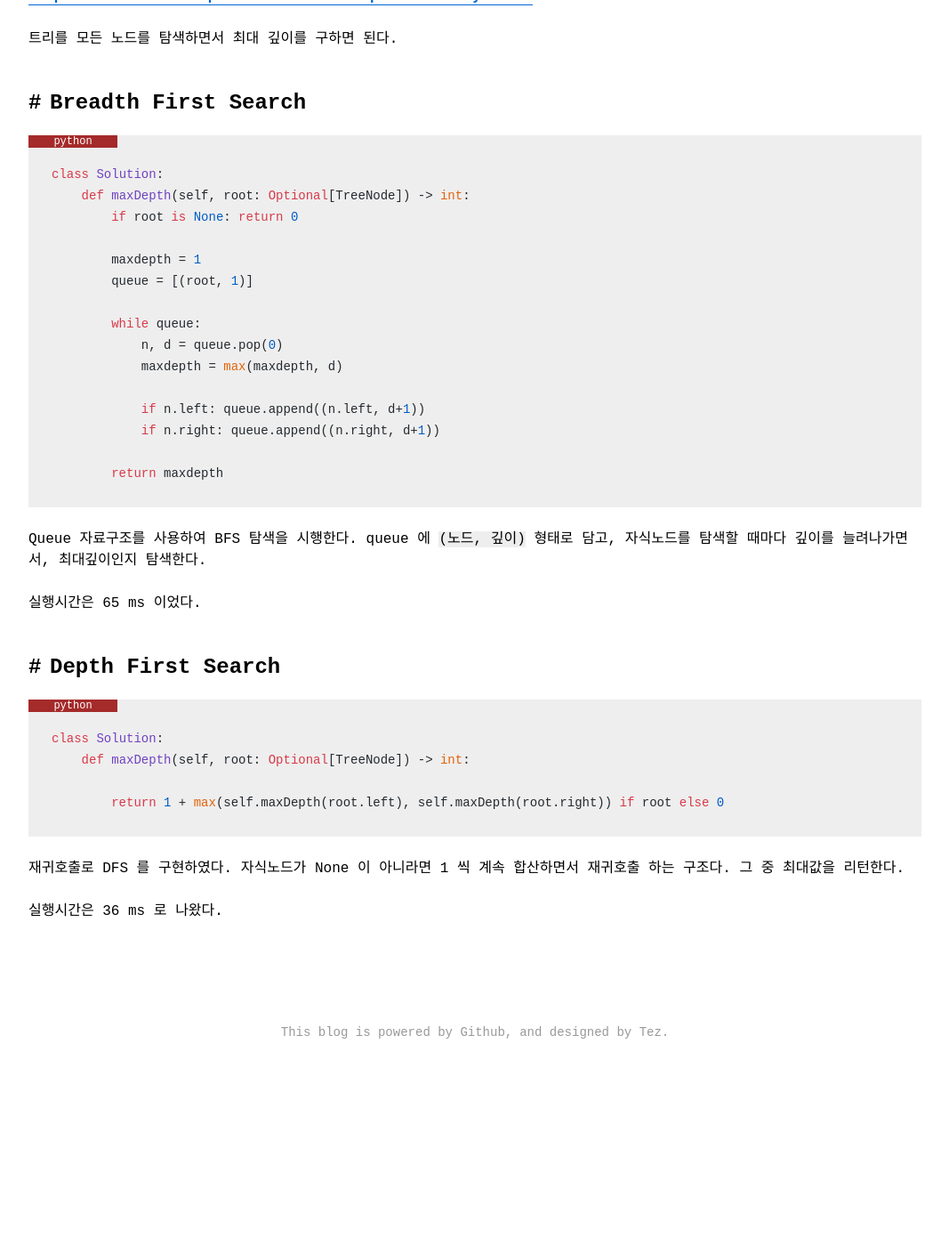
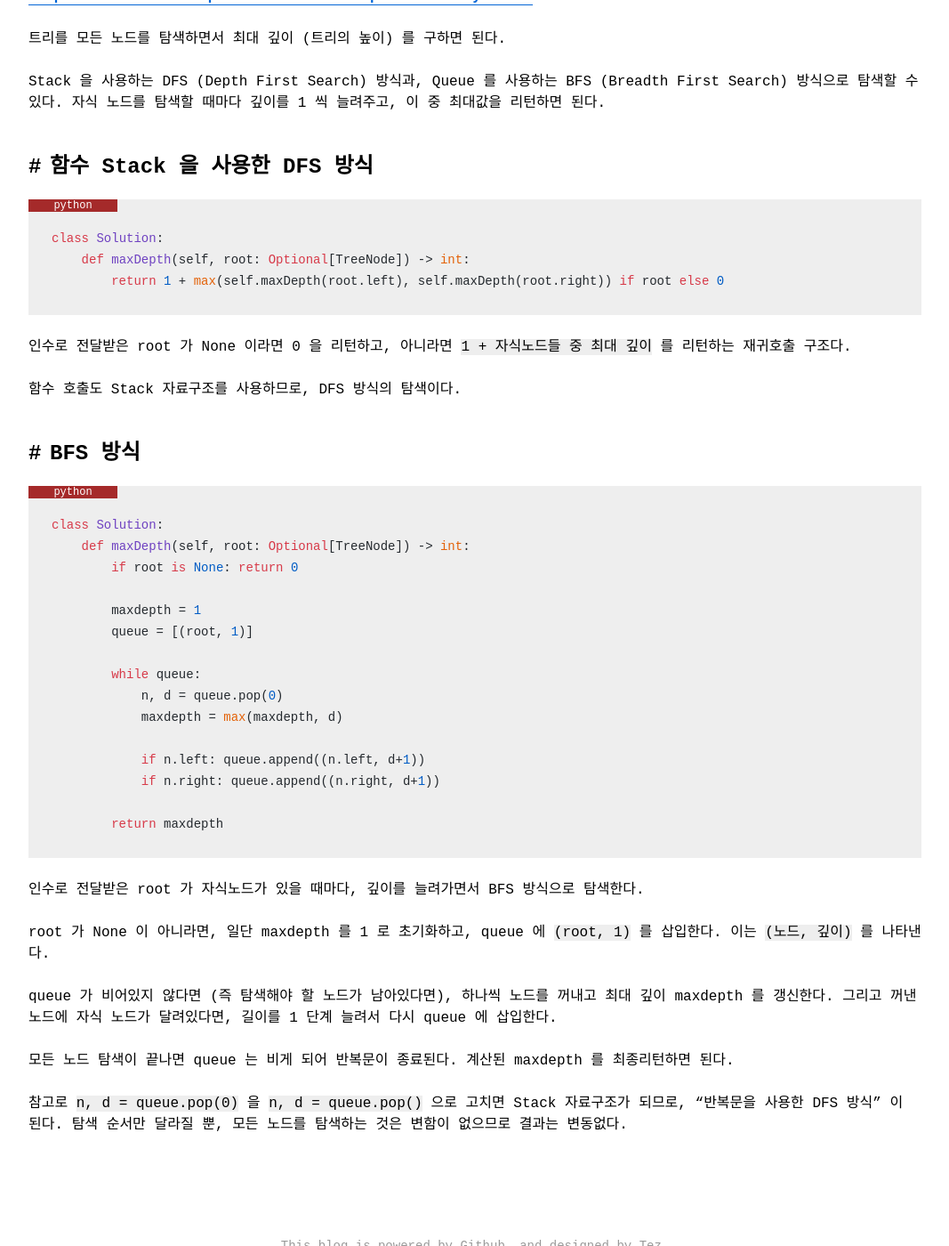
Before and after one commit to tezblog/tezblog.github.io, a Jekyll site: the page built from _posts/leetcode/0104-01-01-leetcode-maximum-depth-of-binary-tree.md, in a window 1280 px wide and 1400 px high, scrolled down 314 px. Shown: the whole window at 89% size, without its empty margins (106-1173 px from the left). Built offline with Jekyll 4.4.1, drawn with Linux system fonts in a browser that asks for light colours; nearby versions of some CDN libraries; some web fonts are replaced; comment, search, counter and statistics services are not loaded; a style sheet for code colours, icons or effects is not loaded; before the commit the page ends 1531 px from its top, so only the background shows below that.

Commit message:
modified

````diff
--- a/_posts/leetcode/0104-01-01-leetcode-maximum-depth-of-binary-tree.md
+++ b/_posts/leetcode/0104-01-01-leetcode-maximum-depth-of-binary-tree.md
@@ -2,16 +2,31 @@
 layout: post
 title: "104. Maximum Depth of Binary Tree"
 updated: 2021-08-26
-tags: [leetcode,easy,tree,depth_first_search,breadth_first_search,binary_tree]
+tags: [leetcode,graph]
 ---
 
 ## 문제
 
 [https://leetcode.com/problems/maximum-depth-of-binary-tree/](https://leetcode.com/problems/maximum-depth-of-binary-tree/)
 
-트리를 모든 노드를 탐색하면서 최대 깊이를 구하면 된다.
+트리를 모든 노드를 탐색하면서 최대 깊이 (트리의 높이) 를 구하면 된다.
 
-## Breadth First Search
+Stack 을 사용하는 DFS (Depth First Search) 방식과, Queue 를 사용하는 BFS (Breadth First Search) 방식으로 탐색할 수 있다. 자식 노드를 탐색할 때마다 깊이를 1 씩 늘려주고, 이 중 최대값을 리턴하면 된다.
+
+## 함수 Stack 을 사용한 DFS 방식
+
+```py
+class Solution:
+    def maxDepth(self, root: Optional[TreeNode]) -> int:
+        return 1 + max(self.maxDepth(root.left), self.maxDepth(root.right)) if root else 0
+```
+{:.python}
+
+인수로 전달받은 root 가 None 이라면 0 을 리턴하고, 아니라면 `1 + 자식노드들 중 최대 깊이` 를 리턴하는 재귀호출 구조다.
+
+함수 호출도 Stack 자료구조를 사용하므로, DFS 방식의 탐색이다.
+
+## BFS 방식
 
 ```py
 class Solution:
@@ -32,20 +47,12 @@ class Solution:
 ```
 {:.python}
 
-Queue 자료구조를 사용하여 BFS 탐색을 시행한다. queue 에 `(노드, 깊이)` 형태로 담고, 자식노드를 탐색할 때마다 깊이를 늘려나가면서, 최대깊이인지 탐색한다.
+인수로 전달받은 root 가 자식노드가 있을 때마다, 깊이를 늘려가면서 BFS 방식으로 탐색한다.
 
-실행시간은 65 ms 이었다.
+root 가 None 이 아니라면, 일단 maxdepth 를 1 로 초기화하고, queue 에 `(root, 1)` 를 삽입한다. 이는 `(노드, 깊이)` 를 나타낸다.
 
-## Depth First Search
+queue 가 비어있지 않다면 (즉 탐색해야 할 노드가 남아있다면), 하나씩 노드를 꺼내고 최대 깊이 maxdepth 를 갱신한다. 그리고 꺼낸 노드에 자식 노드가 달려있다면, 길이를 1 단계 늘려서 다시 queue 에 삽입한다.
 
-```py
-class Solution:
-    def maxDepth(self, root: Optional[TreeNode]) -> int:
+모든 노드 탐색이 끝나면 queue 는 비게 되어 반복문이 종료된다. 계산된 maxdepth 를 최종리턴하면 된다.
 
-        return 1 + max(self.maxDepth(root.left), self.maxDepth(root.right)) if root else 0
-```
-{:.python}
-
-재귀호출로 DFS 를 구현하였다. 자식노드가 None 이 아니라면 1 씩 계속 합산하면서 재귀호출 하는 구조다. 그 중 최대값을 리턴한다.
-
-실행시간은 36 ms 로 나왔다.
+참고로 `n, d = queue.pop(0)` 을 `n, d = queue.pop()` 으로 고치면 Stack 자료구조가 되므로, "반복문을 사용한 DFS 방식" 이 된다. 탐색 순서만 달라질 뿐, 모든 노드를 탐색하는 것은 변함이 없으므로 결과는 변동없다.
````
